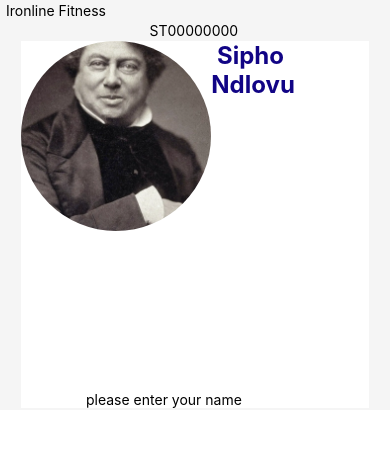
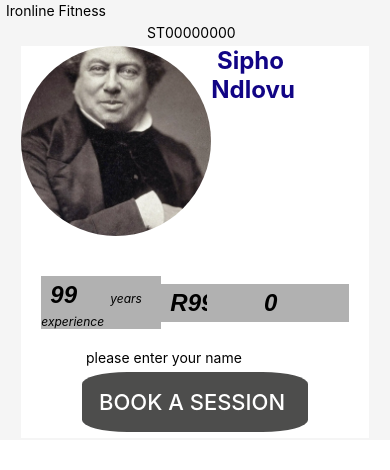
Before and after one commit to Not4PplPrsn/MyNewApp, a React Native app: screen / in a window 390 px wide. Shown: the top 470 px of the page. Built offline with nearby package versions, Linux system fonts and the light colour scheme.

Commit message:
Added some new features
Added a new "BOOK A SESSION" button and also restyled the information boxes where the user can book a session. Added new styling attributes and made some new styles.

```diff
--- a/App.tsx
+++ b/App.tsx
@@ -44,20 +44,22 @@ export default function App() {
 
          <Text style = {styles.nameText} > Sipho Ndlovu </Text>
 
-       </View>
+      </View>
 
         <View  style={{ flexDirection: 'row', alignItems: 'center', justifyContent: 'space-between', margin: 20, }}>
 
-        <Text>
-          <TextInput style = {styles.agentInformation} value={years} onChangeText={handleYearsChange} keyboardType = 'numeric' />
+        <Text style= {styles.lableStyle}>
+          <TextInput style = {styles.agentInformation} value={years} onChangeText={handleYearsChange} keyboardType = 'numeric' placeholder = "99" />
+          years experience
         </Text>
 
-        <Text>
-         <TextInput style = {styles.agentInformation} value={amount} onChangeText={(text) => setAmount(text) } keyboardType = 'numeric' />
+        <Text style= {styles.lableStyle}>
+         <TextInput style = {styles.agentInformation} value={amount} onChangeText={(text) => setAmount(text) } keyboardType = 'numeric' placeholder = "R999"/>
+
         </Text>
 
-        <Text>
-         <TextInput style = {styles.agentInformation} value={slots} onChangeText={(text) => setSlots(text) } keyboardType = 'numeric' />
+        <Text style= {styles.lableStyle}>
+         <TextInput style = {styles.agentInformation} value={slots} onChangeText={(text) => setSlots(text) } keyboardType = 'numeric' placeholder = "0" />
         </Text>
 
         </View>
@@ -65,9 +67,13 @@ export default function App() {
 
         <TextInput placeholder = "please enter your name" value = {slots} onChangeText = {handleNameChange}/>
 
+      </View>
+
+      <TouchableOpacity>
+        <View style = {styles.ButtonDesign} >
+          <Text style = {{padding: 10, fontWeight: "500", fontSize: 22, color: "#fff", textTransform: "uppercase"}}>Book a session </Text>
         </View>
-
-
+      </TouchableOpacity>
 
       </View>
       <StatusBar style="auto" />
@@ -124,13 +130,13 @@ const styles = StyleSheet.create({
     fontWeight: "bold",
     fontFamily: "Arial",
     borderWidth:0,
-    padding: 7,
+    padding:5,
     marginRight: 5,
-    marginLeft: 9,
+    marginLeft: 4,
     fontStyle: 'italic',
     color: '#000000',
-    width : 100,
-    height: 100
+    width : '50%',
+    height: '25%'
   },
   ImageCaption: {
     flexDirection: 'row',
@@ -147,12 +153,30 @@ const styles = StyleSheet.create({
   studentNumberLine: {
     backgroundColor: '#F5F5F5',
     alignSelf: 'flex-end',
-    margin : 2.5
+    margin : 5
   },
   headerLine: {
     padding: 2,
     backgroundColor: '#F5F5F5',
-    alignItems: 'center'
+    alignItems: 'center',
+    width: "auto"
+  },
+  bookingButton: {
+    backgroundColor : "#FF6B00"
+  },
+  ButtonDesign: {
+    backgroundColor: "rgba(58, 58, 57, 0.9)",
+    borderRadius: "20%",
+    height: "auto",
+    padding: 7,
+    margin: 6,
+
+  },
+  lableStyle: {
+    flexDirection: "column",
+    fontSize: 12,
+    fontStyle: 'italic',
+    backgroundColor: "rgba(156, 156, 156, 0.79)"
   }
 
 });
```
